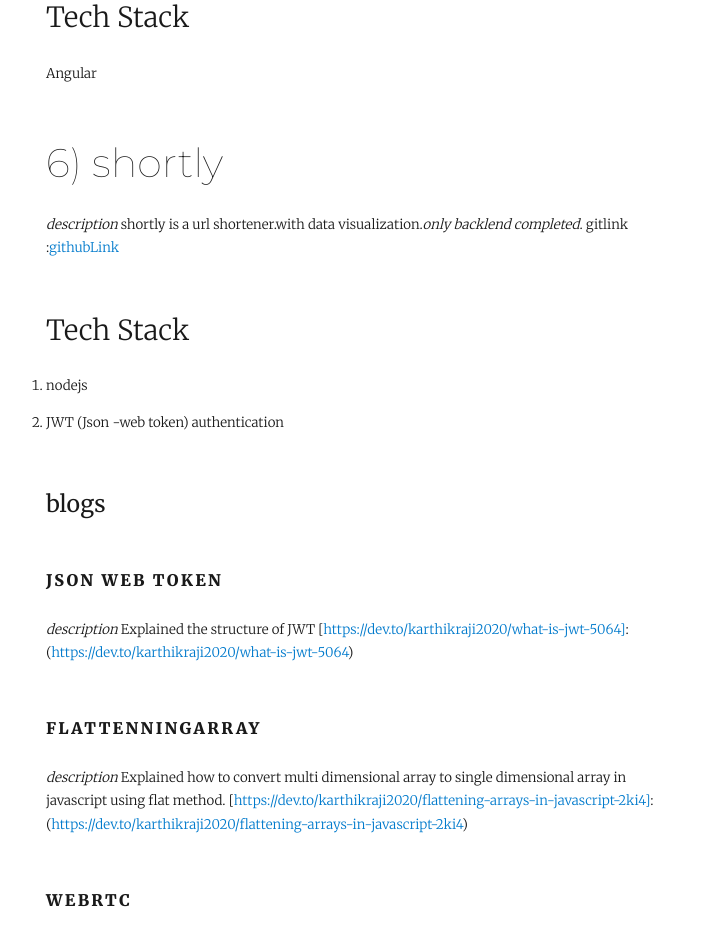
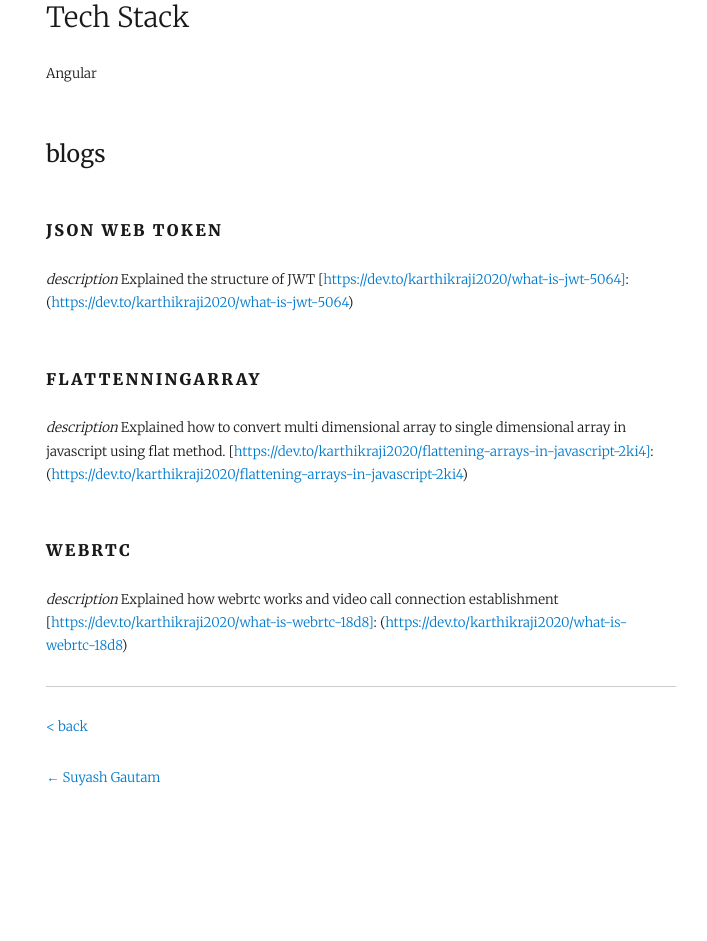
Before and after one commit to tanaypratap/teamtanay.jobchallenge.dev, a Gatsby site: page /ttjc@karthikraji2020/ in a window 1280 px wide. Shown: the part 6136-7077 px from the top of the page, without its empty margins (279-986 px from the left). After the commit the page ends 7009 px from the top, so only its background shows below. Built offline with nearby package versions, Linux system fonts and the light colour scheme; Gatsby itself is replaced by a stand-in of ours; some packages are replaced by stand-ins of ours.

Commit message:
Update index.md

```diff
--- a/content/finalist/ttjc@karthikraji2020/index.md
+++ b/content/finalist/ttjc@karthikraji2020/index.md
@@ -140,16 +140,6 @@
 ## Tech Stack
  Angular
 
-# 6) shortly
-_description_  shortly is a url shortener.with data visualization.*only backlend completed*.
-gitlink :[githubLink](https://github.com/karthikraji2020/shortly)
-
-## Tech Stack
-1. nodejs
-2. JWT (Json -web token) authentication
-
-
-
 ### blogs
 #### Json Web Token
 _description_ Explained the structure of JWT
```
